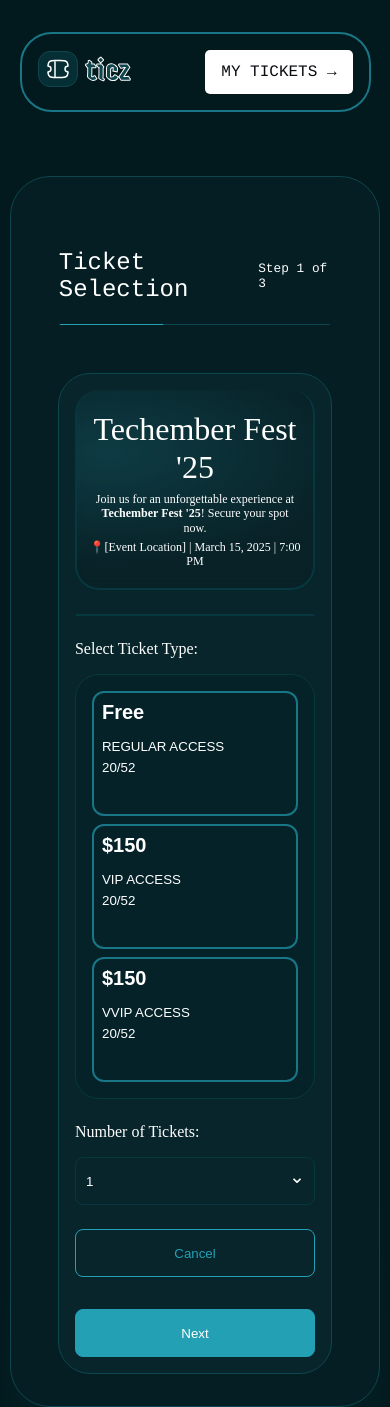
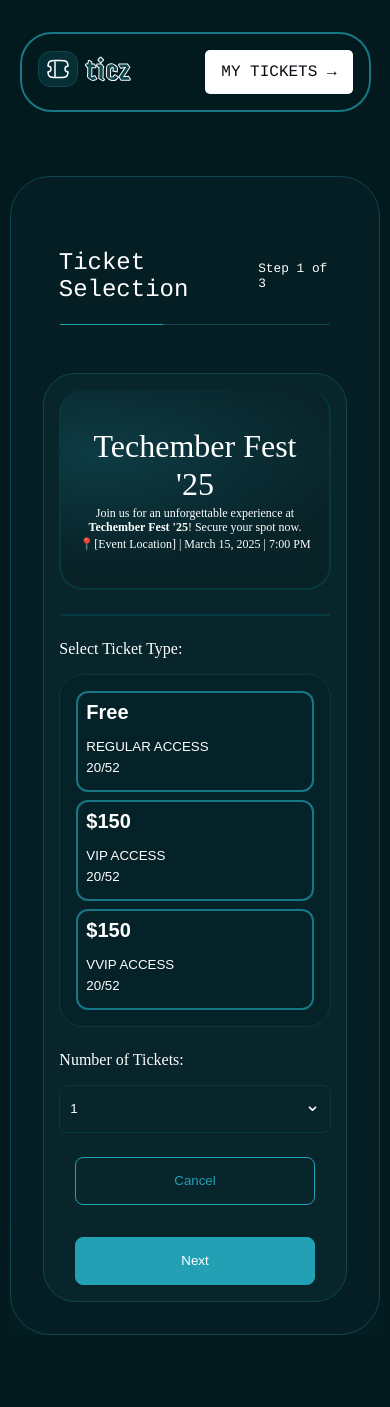
Before and after one commit to Siddami/conference_ticket_generator, a React (Vite) app: page / in a window 390 px wide. After the commit the page ends 1335 px from the top, so only its background shows below. Built offline with nearby package versions, Linux system fonts and the light colour scheme; a web font is replaced by a local one.

Commit message:
stye-fix: improve responsiveness

```diff
--- a/src/components/TicketSelection/TicketSelection.css
+++ b/src/components/TicketSelection/TicketSelection.css
@@ -1,7 +1,6 @@
 /* Container Styles */
 .selection-field {
-    max-width: 604px;
-    width: 90%;
+    width: 60%;
     min-height: 682px;
     display: flex;
     flex-direction: column;
@@ -9,7 +8,7 @@
     background: #08252B;
     border: 1px solid #0E464F;
     border-radius: 32px;
-    padding: clamp(1rem, 4vw, 2rem);
+    padding: clamp(0.5rem, 4vw, 1rem);
 }
 
 /* Event Details Section */
@@ -19,7 +18,7 @@
     justify-content: center;
     align-items: center;
     text-align: center;
-    gap: 5px;
+    gap: 2px;
     width: 100%;
     min-height: 200px;
     background: radial-gradient(103.64% 57.39% at 14.02% 32.06%, rgba(36, 160, 181, 0.2) 0%, rgba(36, 160, 181, 0) 100%),
@@ -28,7 +27,6 @@
     border-top: none;
     backdrop-filter: blur(7px);
     border-radius: 24px;
-    padding: clamp(1rem, 3vw, 6rem);
     line-height: 1.2;
 }
 
@@ -37,10 +35,8 @@
     display: flex;
     justify-content: center;
     align-items: center;
-    padding: clamp(0.5rem, 2vw, 16px);
-    gap: clamp(0.5rem, 2vw, 16px);
+    gap: clamp(0.5rem, 2vw, 1rem);
     width: 100%;
-    min-height: fit-content;
     background: #052228;
     border: 1px solid #07373F;
     border-radius: 24px;
@@ -57,10 +53,9 @@ label {
     display: flex;
     flex-direction: column;
     align-items: flex-start;
-    padding: clamp(8px, 1.5vw, 12px);
-    gap: clamp(8px, 2vw, 16px);
+    padding: clamp(0.5rem, 1.5vw, 0.8rem);
+    gap: clamp(0.5rem, 2vw, 1rem);
     width: 100%;
-    min-height: 125px;
     border: 2px solid #197686;
     border-radius: 12px;
     background-color: transparent;
@@ -144,6 +139,10 @@ label {
 
 /* Media Queries */
 @media (max-width: 770px) {
+    .selection-field{
+        width:90%;
+    }
+
     .progress-icon {
         width: 100%;
         padding: 1rem;
@@ -162,7 +161,6 @@ label {
     }
 
     .ticket-options {
-        flex-direction: column;
         padding: 1rem;
     }
 
@@ -177,13 +175,17 @@ label {
 }
 
 /* Additional Breakpoint for Smaller Screens */
-@media (max-width: 480px) {
+@media (max-width: 550px) {
     .selection-field {
-        padding: 1rem;
+        width: 100%;
         gap: 1.5rem;
     }
 
     .event-details {
         padding: 0.75rem;
     }
+
+    .ticket-options{
+        flex-direction: column;
+    }
 }
```
